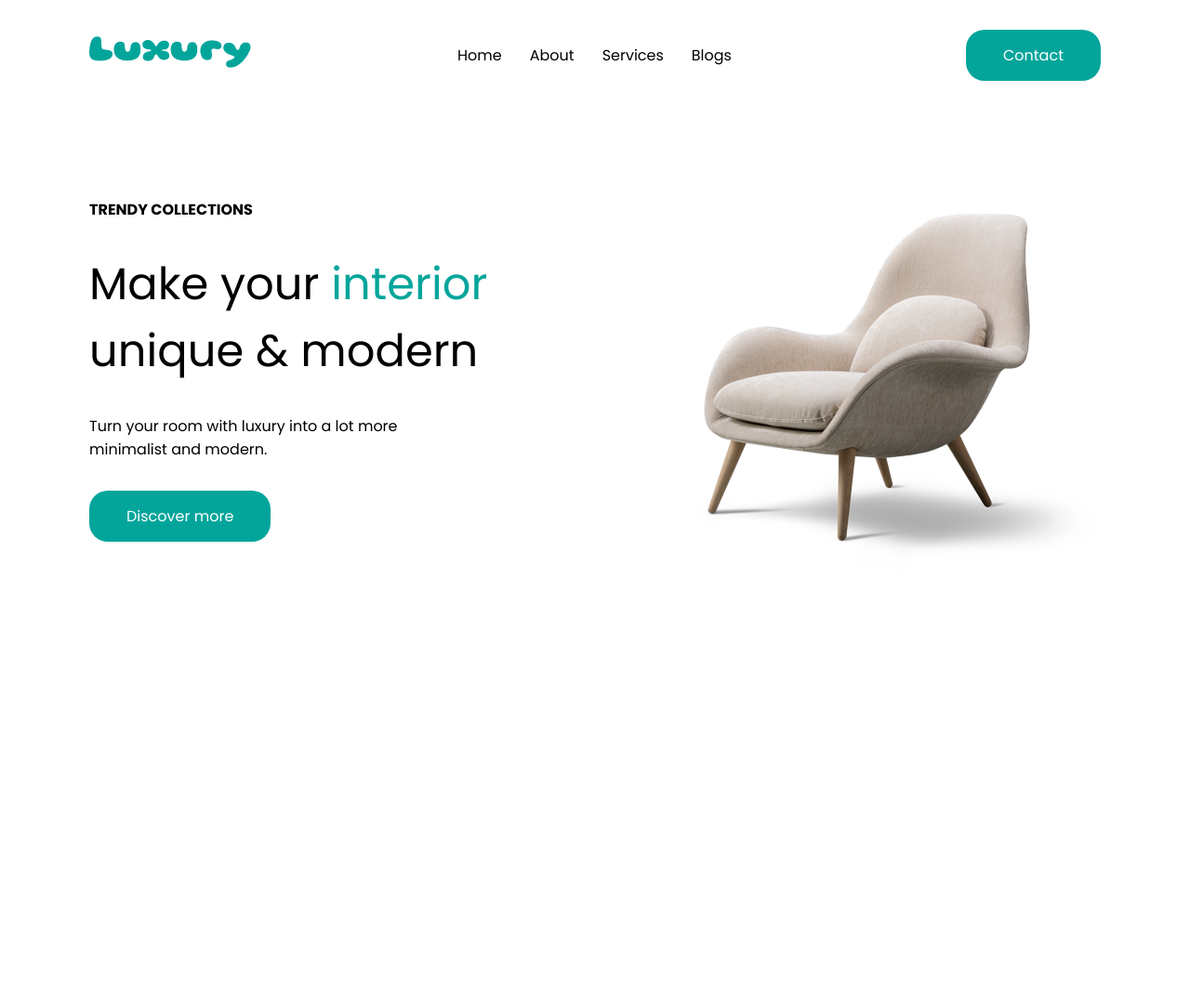
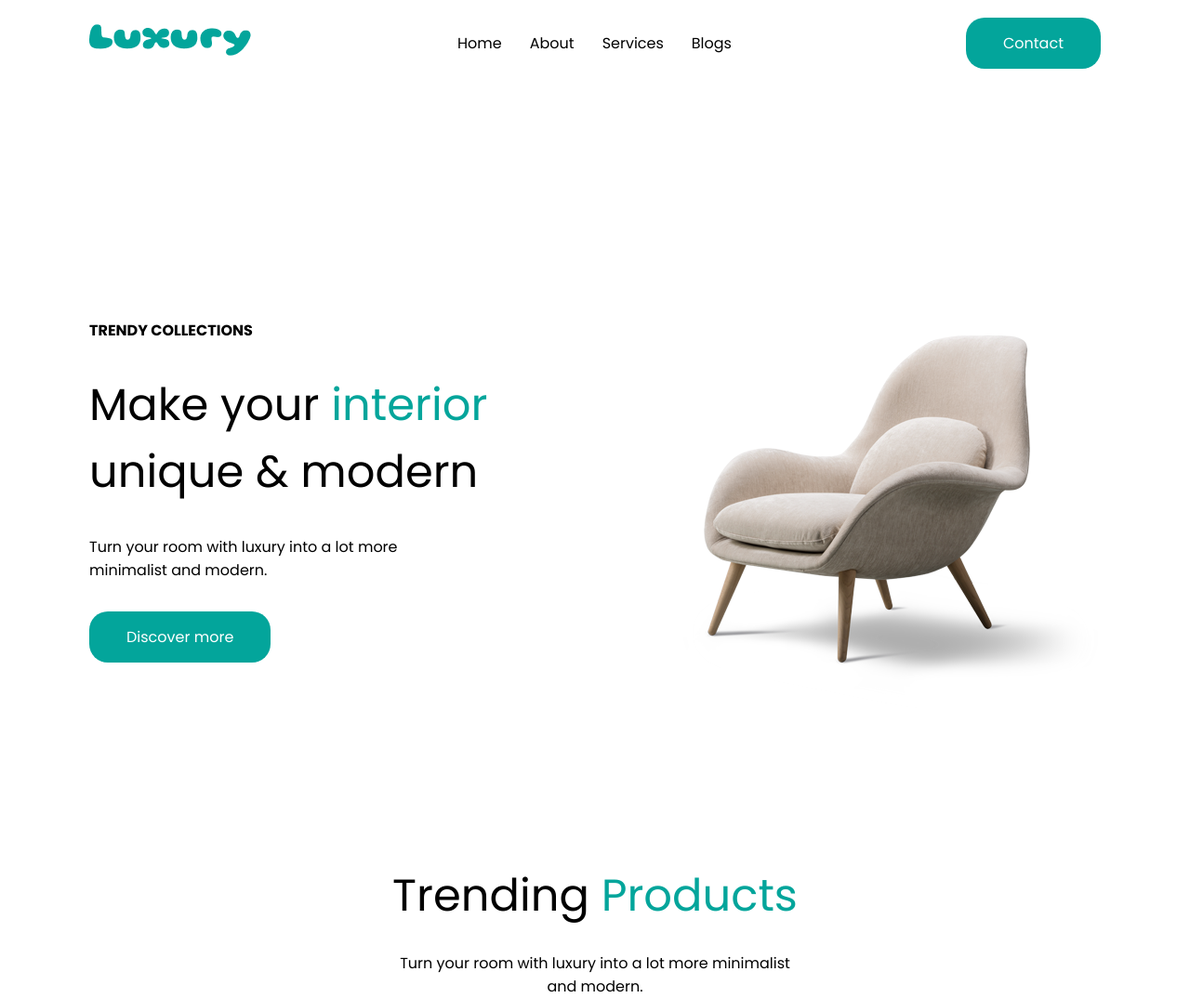
Before and after one commit to tuyishimejohnson/luxury, a plain HTML site: page index.html in a window 1280 px wide. Shown: the whole page at 93% size. Before the commit the page ends 800 px from the top, so only its background shows below. Drawn offline with Linux system fonts and the light colour scheme.

Commit message:
Added another section that holds the products.

```diff
--- a/index.html
+++ b/index.html
@@ -44,6 +44,13 @@
                 </div>
             </div>
         </section>
+
+        <section>
+            <div class="products">
+                <h1>Trending <span class="trending">Products</span></h1>
+                <p>Turn your room with luxury into a lot more minimalist and modern.</p>
+            </div>
+        </section>
     </main>
 </body>
 </html>
--- a/styles/styles.scss
+++ b/styles/styles.scss
@@ -22,12 +22,13 @@ html {
     display: flex;
     justify-content: space-between;
     align-items: center;
-    padding-block: 2em;
+    padding-block: 1.2em;
     padding-inline: 6em;
     position: fixed;
     right: 0;
     top: 0;
     left: 0;
+    background-color: white;
 
     .items {
         display: flex;
@@ -57,10 +58,11 @@ html {
 // First section
 
 .collections {
-    margin-top: 9em;
+    margin-top: 8em;
     display: flex;
     justify-content: space-between;
     align-items: center;
+    min-height: 100vh;
 
     .trending {
         display: flex;
@@ -91,3 +93,28 @@ html {
 .container {
     padding-inline: 6em;
 }
+
+// Second section.
+
+.products {
+    display: flex;
+    flex-direction: column;
+    justify-content: center;
+    align-items: center;
+
+    h1 {
+        font-weight: 400;
+        font-size: 3em;
+    }
+
+    p {
+        width: 35%;
+        text-align: center;
+        margin-block-start: 1.5em;
+    }
+
+    .trending {
+        color: #03A59B;
+
+    }
+}
```
Also changed, not shown: styles/styles.css, 1 other file.
